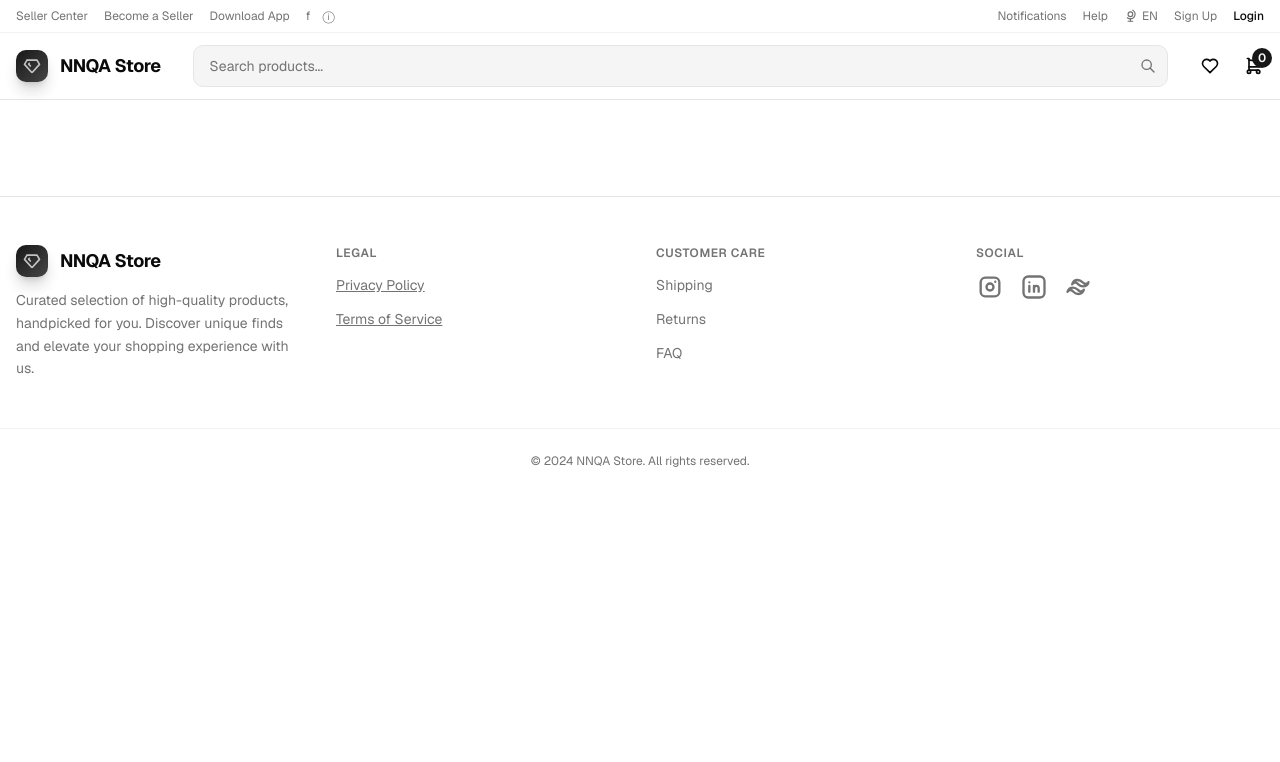
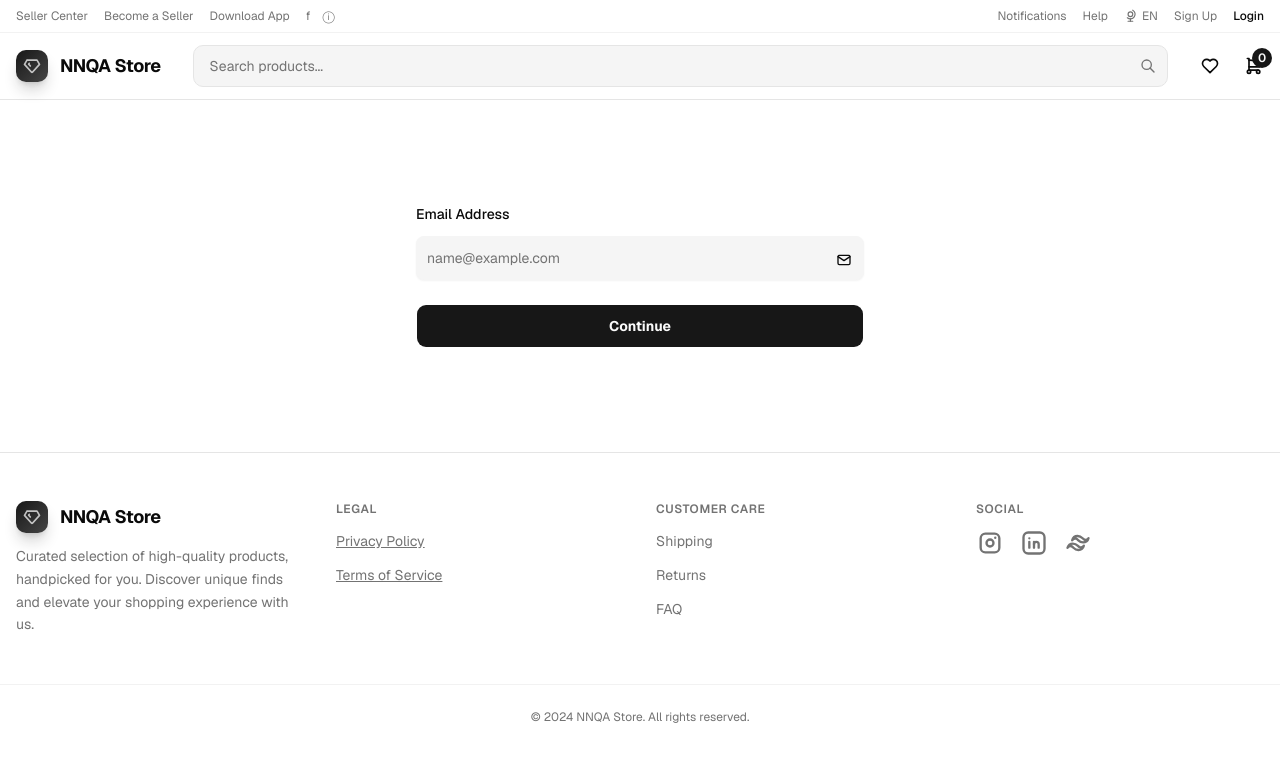
Before and after one commit to NNQA/ecom-nnqa, a Next.js app: page /signup in a window 1280 px wide. Shown: the top 762 px of the page. Built offline with nearby package versions, Linux system fonts and the light colour scheme.

Commit message:
feat(auth): add existing email validation

```diff
--- a/app/signup/page.tsx
+++ b/app/signup/page.tsx
@@ -1,7 +1,7 @@
+import SignupPage from "@/domains/auth/components/signup/page";
 
-
-export default function Page() {
+export default async function Page() {
     return (
-        <div></div>
+        <SignupPage />
     );
 }
--- /dev/null
+++ b/domains/auth/components/signup/page.tsx
@@ -0,0 +1,119 @@
+"use client"
+import * as z from "zod"
+import { useForm } from '@tanstack/react-form';
+import { toast } from 'sonner';
+import { IconMail } from '@tabler/icons-react';
+import { useState } from 'react';
+import BoxAlert from '@/shared/components/box-alert';
+import { Field, FieldError, FieldGroup, FieldLabel } from '@/shared/components/ui/field';
+import InputCustomIcon from '@/shared/components/ui/input-icon';
+import ProgressButtonLoading from '@/shared/components/ui/progress-button';
+import { useRouter } from "next/navigation";
+import { checkEmailAvailability, setEmailVerificationToken } from "../../services/authentication.service";
+
+
+interface SignupPageProps {
+    children?: React.ReactNode;
+}
+export const formEmailSingup = z.object(
+    {
+        email: z.email({
+            error: (issue) => {
+                if (issue.input === undefined) {
+                    return { message: "Email address is required" };
+                }
+                if (issue.input === "") {
+                    return { message: "Email address is required" };
+                }
+                return { message: "Invalid email address" };
+            },
+        }),
+    }
+)
+type FormLoginValues = z.infer<typeof formEmailSingup>
+
+export default function SignupPage({
+    children
+}: SignupPageProps) {
+    const [error, setError] = useState<string | null>(null)
+    const router = useRouter()
+    const form = useForm({
+        defaultValues: {
+            email: '',
+            password: '',
+        } as FormLoginValues,
+        validators: {
+            onSubmit: formEmailSingup,
+        },
+        onSubmit: async ({ value }) => {
+            await checkEmailAvailability(value.email).catch((error) => {
+                setError(error.message || "Failed to sign in. Try again");
+            })
+            await setEmailVerificationToken(value.email)
+            toast.success("Email registration successful.")
+            router.push("/signup/password")
+        }
+    });
+    return (
+        <div className="h-64 py-14">
+            <form
+                id='form-email-signup'
+                onSubmit={(e) => {
+                    e.preventDefault()
+                    form.handleSubmit(e)
+                }}
+                className="flex flex-col gap-4">
+                {
+                    error && <BoxAlert message={error} />
+                }
+                <FieldGroup className="space-y-2">
+                    <form.Field
+                        name="email"
+                        children={(field) => {
+                            const isInvalid =
+                                field.state.meta.isTouched && !field.state.meta.isValid
+                            return (
+                                <Field>
+                                    <FieldLabel htmlFor="email" className="text-sm font-medium text-foreground">
+                                        Email Address
+                                    </FieldLabel>
+                                    <InputCustomIcon
+                                        id={field.name}
+                                        name={field.name}
+                                        value={field.state.value}
+                                        onBlur={field.handleBlur}
+                                        type="email"
+                                        placeholder="name@example.com"
+                                        onChange={(e) => field.handleChange(e.target.value)}
+                                        className="h-11 bg-muted text-foreground placeholder:text-muted-foreground transition-all duration-200 border-muted focus:border-primary focus:ring-2 focus:ring-primary/20"
+                                        aria-invalid={isInvalid}
+                                        icon={
+                                            <IconMail className='h-4 w-4 mt-2' />
+                                        }
+                                    />
+                                    {isInvalid && (
+                                        <FieldError errors={field.state.meta.errors} />
+                                    )}
+                                </Field>
+                            )
+                        }}
+                    />
+                </FieldGroup>
+                <form.Subscribe
+                    selector={(formState) => [formState.canSubmit, formState.isSubmitting]}>
+                    {
+                        ([canSubmit, isSubmitting]) => (
+                            <ProgressButtonLoading
+                                type="submit"
+                                state={isSubmitting}
+                                className="mt-2 h-11 w-full rounded-lg bg-primary font-semibold text-primary-foreground transition-all duration-200 hover:scale-105 hover:shadow-lg active:scale-95 disabled:scale-100 disabled:opacity-60"
+                                mainText="Continue"
+                                loadingText='Submitting...'
+                            />
+                        )
+                    }
+                </form.Subscribe>
+            </form>
+        </div>
+    );
+}
```
